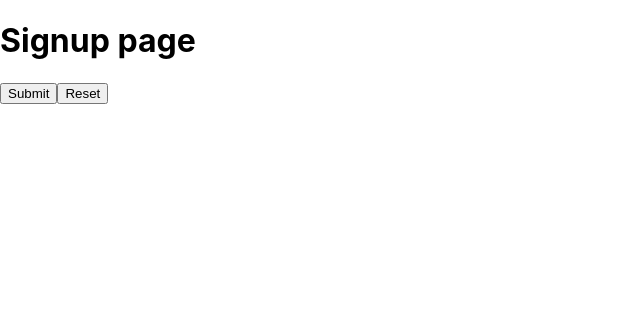
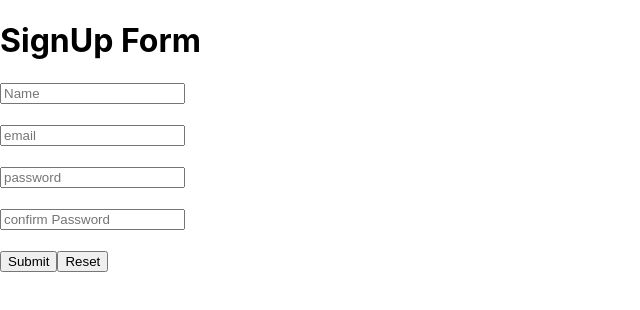
Before and after one commit to Rutuja9696/signup-login-react, a React (Create React App) app: page /signup in a window 1280 px wide. Shown: the top 310 px of the page, without its empty margins (0-640 px from the left). Built offline with nearby package versions, Linux system fonts and the light colour scheme.

Commit message:
added signup page

```diff
--- a/src/pages/SignUp.jsx
+++ b/src/pages/SignUp.jsx
@@ -1,4 +1,5 @@
 import { Component } from "react";
+import SignUpForm from "../components/SignUpForm";
 
 class SignUp extends Component {
   render() {
@@ -6,7 +7,7 @@ class SignUp extends Component {
       <div>
         <form>
           <div>
-            <h1>Signup page</h1>
+            <SignUpForm />
             <button>Submit</button>
             <button>Reset</button>
           </div>
```
